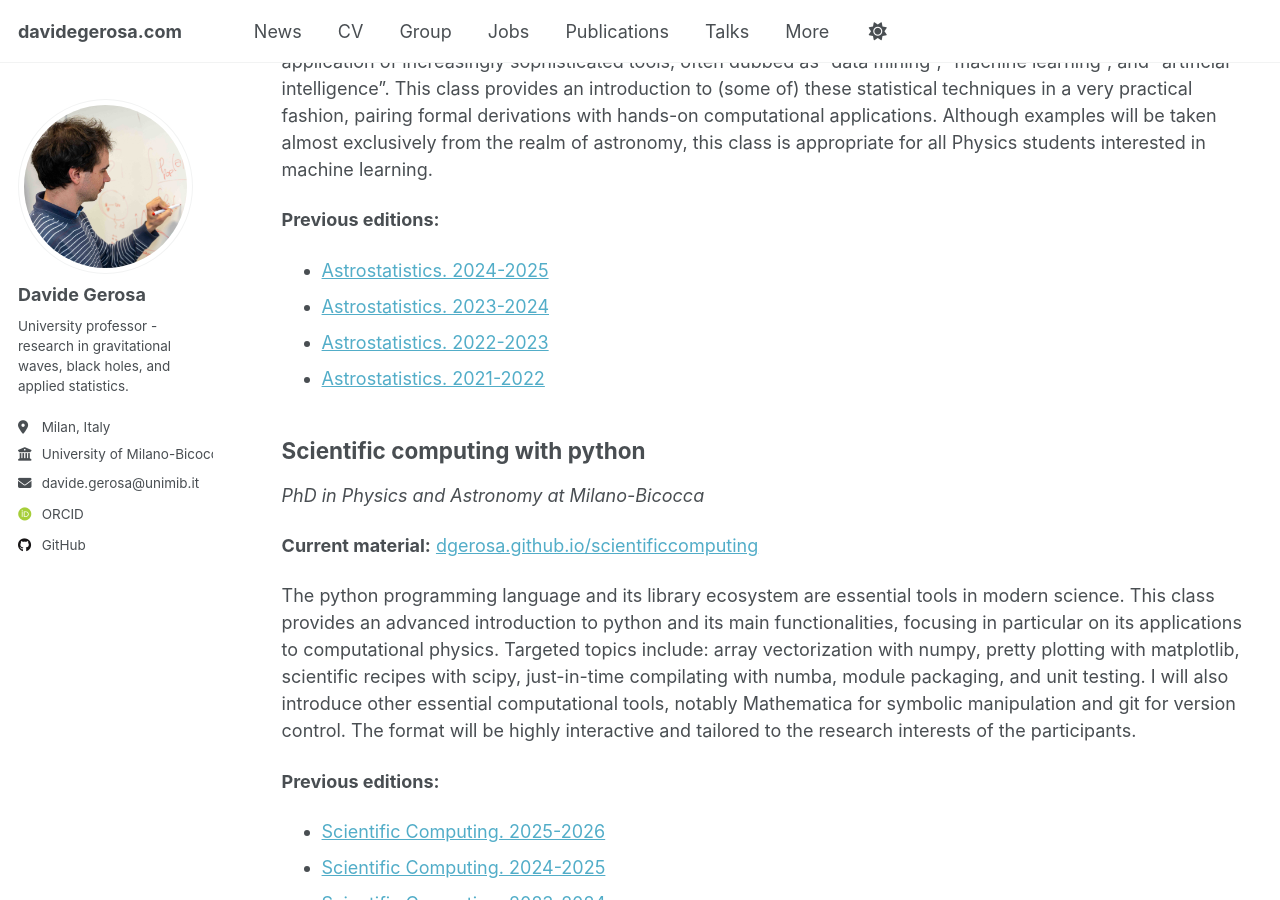
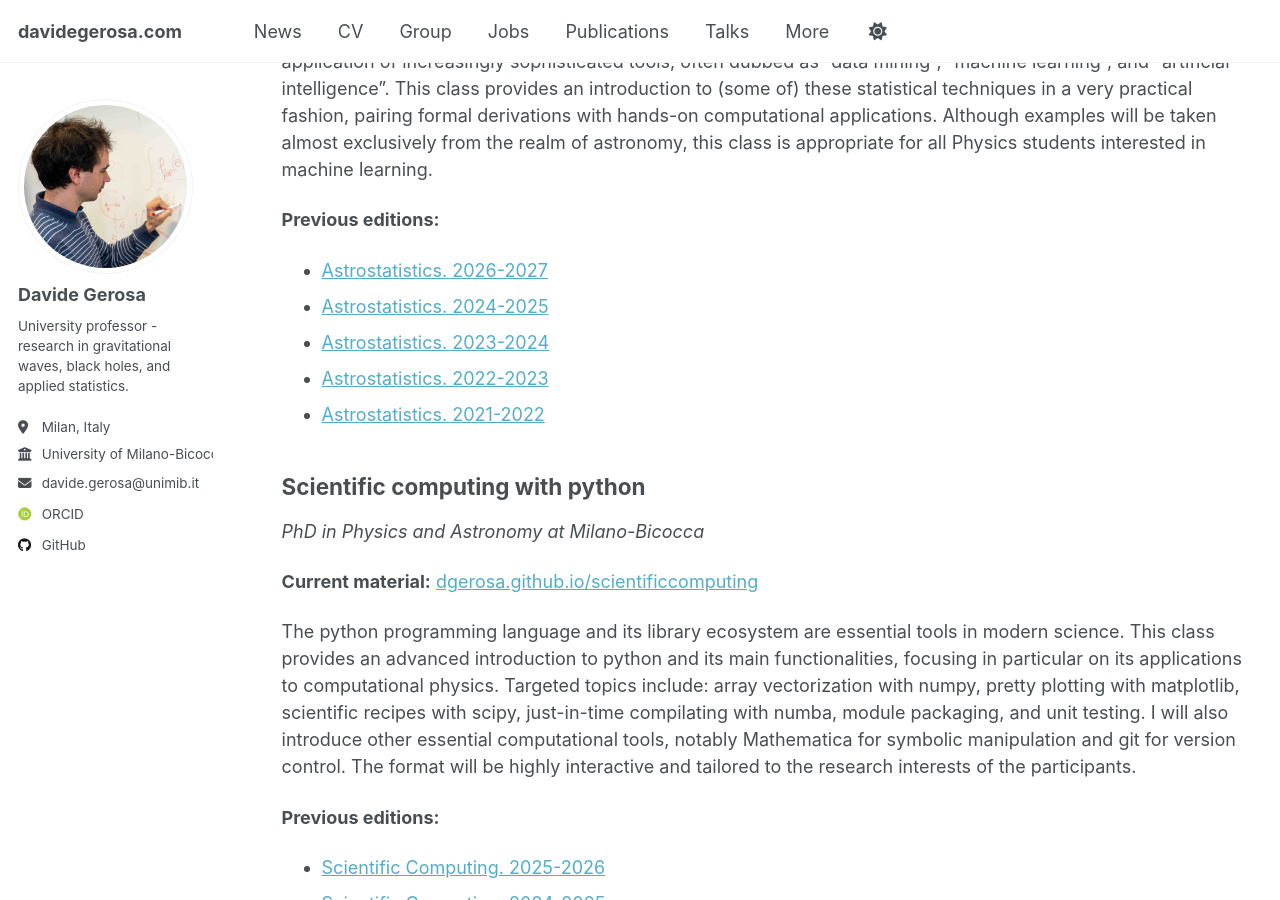
Before and after one commit to dgerosa/website, a Jekyll site: the page built from _pages/teaching.md, in a window 1280 px wide and 900 px high, scrolled down 342 px. Built offline with Jekyll 4.4.1, drawn with Linux system fonts in a browser that asks for light colours; some web fonts are replaced.

Commit message:
Sun Jun 14 17:49:57 CEST 2026

```diff
--- a/_pages/teaching.md
+++ b/_pages/teaching.md
@@ -19,6 +19,7 @@ The use of statistics is ubiquitous in astronomy and astrophysics. Modern advanc
 
 **Previous editions:**
 
+- [Astrostatistics. 2026-2027](https://github.com/dgerosa/astrostatistics_bicocca_2026)
 - [Astrostatistics. 2024-2025](https://github.com/dgerosa/astrostatistics_bicocca_2025)
 - [Astrostatistics. 2023-2024](https://github.com/dgerosa/astrostatistics_bicocca_2024)
 - [Astrostatistics. 2022-2023](https://github.com/dgerosa/astrostatistics_bicocca_2023)
```
